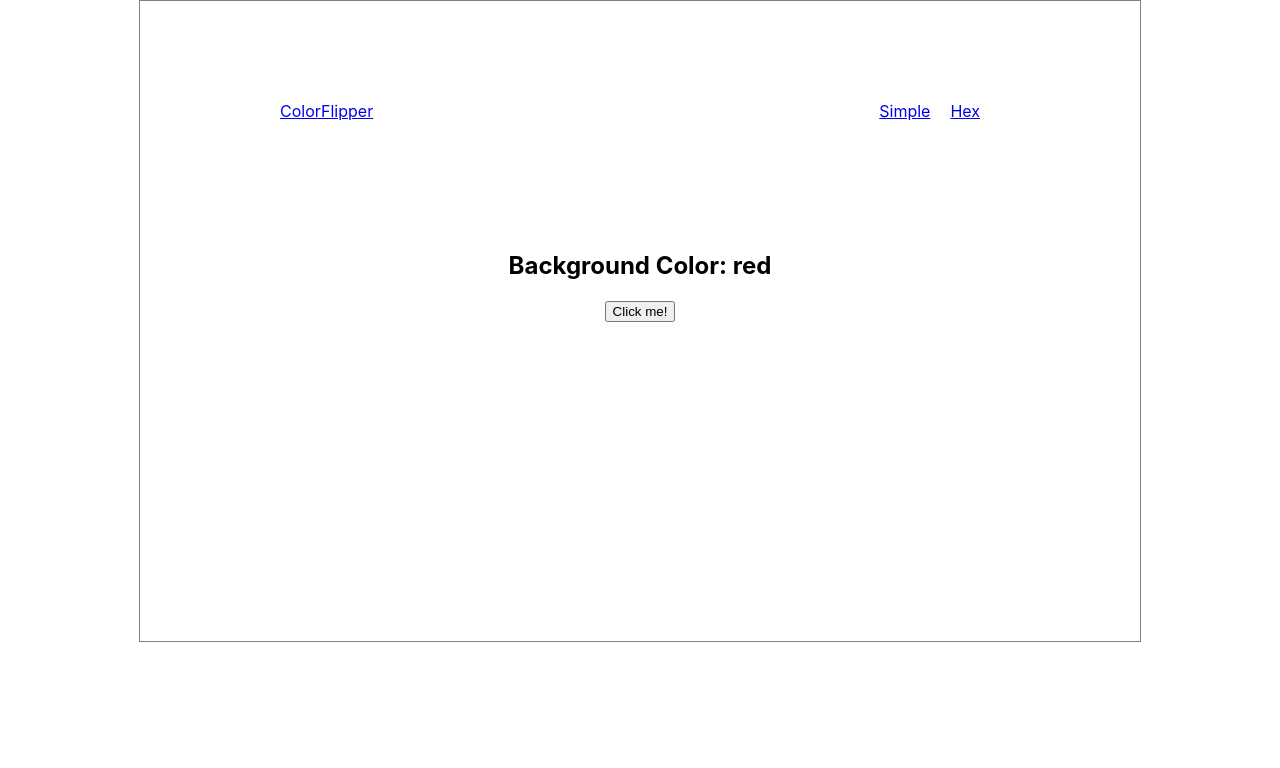
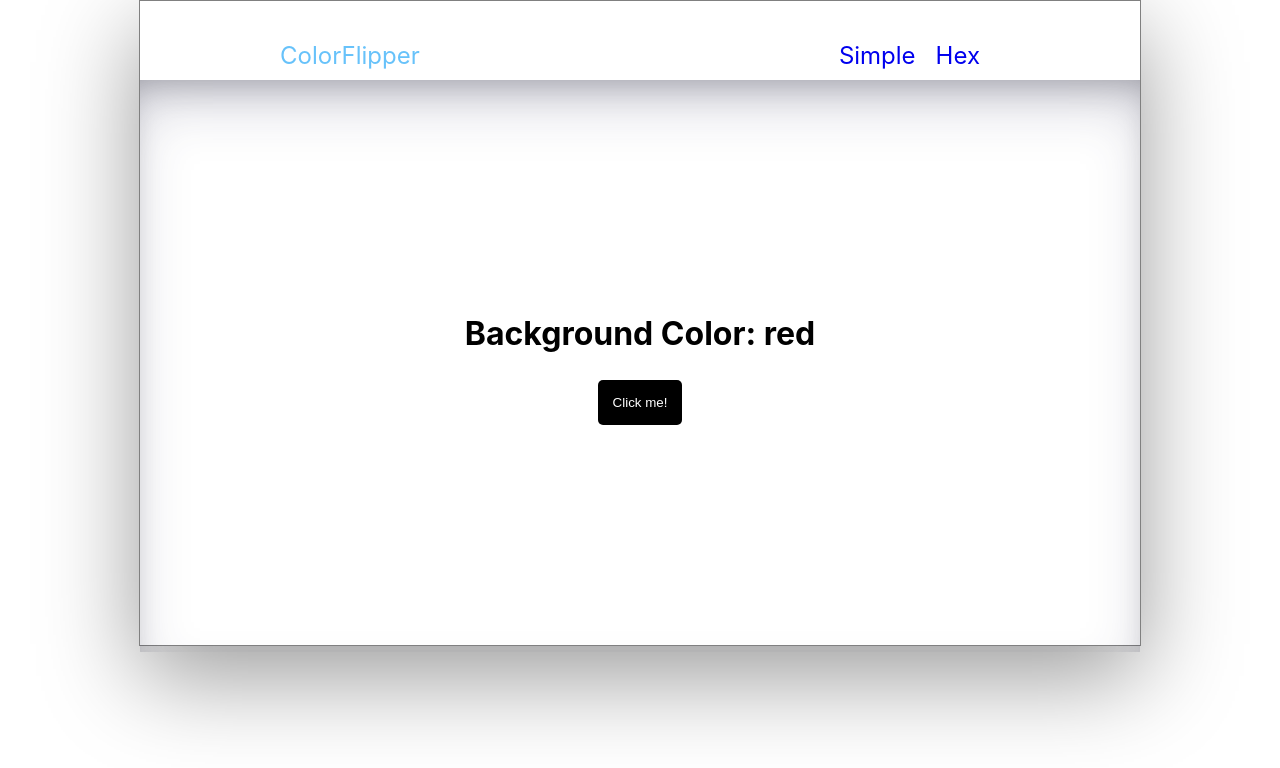
Before and after one commit to elzeveta/Change-bg-color, a React (Create React App) app in the folder change-bc/: page /Simple in a window 1280 px wide. Shown: the top 768 px of the page. Built offline with nearby package versions, Linux system fonts and the light colour scheme.

Commit message:
Finished task

```diff
--- a/change-bc/src/App.css
+++ b/change-bc/src/App.css
@@ -2,22 +2,25 @@
   text-align: center;
   border: 1px solid gray;
   max-width: 1000px;
-  height: 80vh;
+  height: 80.5vh;
   margin: auto;
+  box-shadow: rgba(0, 0, 0, 0.4) 0px 30px 90px;
 }
 .App {
   display: flex;
   justify-content: space-between;
-  margin: 100px;
+  margin: 40px 100px 10px 100px;
 }
 #container {
   text-align: center;
-  margin: 0;
   padding: 10px;
+  height: 69vh;
+  box-shadow: rgba(50, 50, 93, 0.25) 0px 30px 60px -12px inset, rgba(0, 0, 0, 0.3) 0px 18px 36px -18px inset;
 }
 li {
   list-style-type: none;
   text-decoration: none;
+  font-size: 1.5em;
 }
 .colors {
   display: flex;
@@ -26,3 +29,28 @@ li {
 .simple, .hex {
   margin: 0 10px;
 }
+h2 {
+  margin-top: 7em;
+  font-size: 2em;
+}
+button {
+  cursor: pointer;
+  padding: 15px;
+  border: none;
+  border-radius: 5px;
+  background-color: black;
+  color: #fff;
+}
+button:hover {
+  background-color: #fff;
+  color: #000;
+}
+.link {
+  text-decoration: none;
+}
+.link:hover {
+  color: lightskyblue;
+}
+.active {
+  color: #67c2fa;
+}
--- a/change-bc/src/App.js
+++ b/change-bc/src/App.js
@@ -16,14 +16,14 @@ export default function App() {
       <div className="main">
         <ul className="App">
         <li className="flipper">
-            <Link to="/ColorFlipper">ColorFlipper</Link>
+            <Link className="link active" to="/ColorFlipper">ColorFlipper</Link>
           </li>
           <div className="colors">
           <li className="simple">
-            <Link to="/Simple">Simple</Link>
+            <Link className="link" to="/Simple">Simple</Link>
           </li>
           <li className="hex">
-            <Link to="/Hex">Hex</Link>
+            <Link className="link" to="/Hex">Hex</Link>
           </li>
           </div>
         </ul>
```
